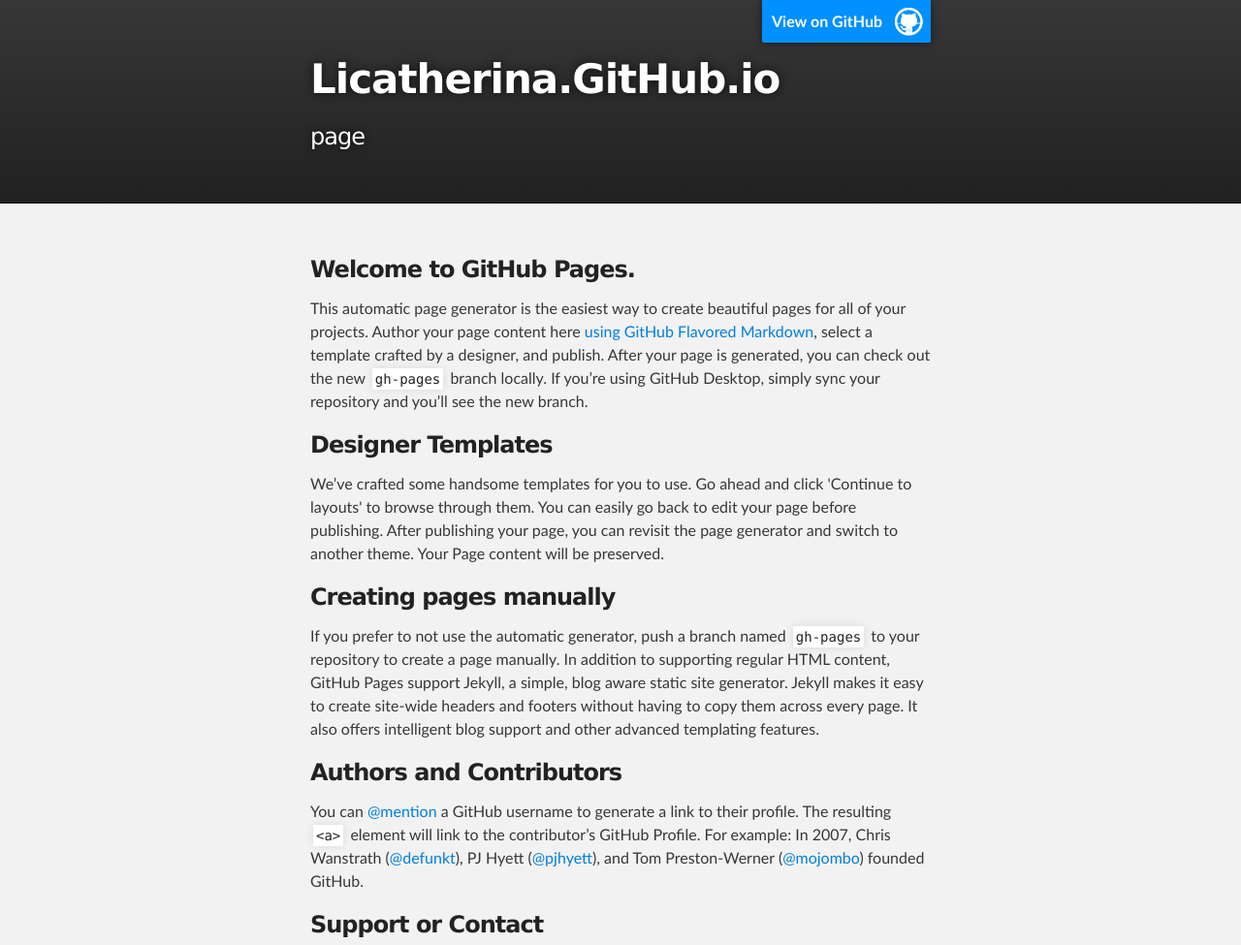
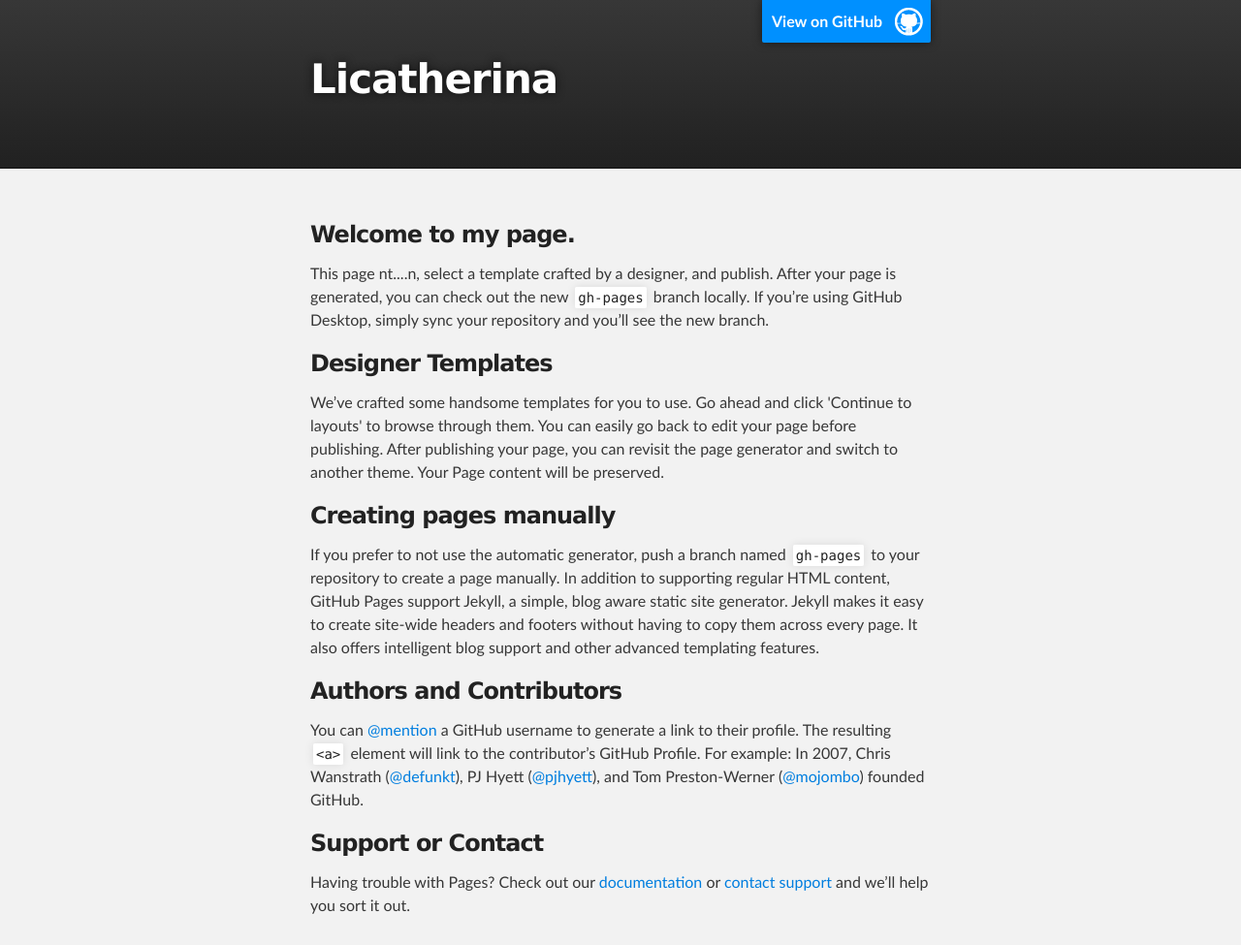
Before and after one commit to licatherina/licatherina.github.io, a plain HTML site: page index.html in a window 1280 px wide. Shown: the top 975 px of the page at 97% size. Drawn offline with Linux system fonts and the light colour scheme.

Commit message:
Update index.html

```diff
--- a/index.html
+++ b/index.html
@@ -18,8 +18,8 @@
         <header class="inner">
           <a id="forkme_banner" href="https://github.com/licatherina">View on GitHub</a>
 
-          <h1 id="project_title">Licatherina.GitHub.io</h1>
-          <h2 id="project_tagline">page</h2>
+          <h1 id="project_title">Licatherina</h1>
+          <h2 id="project_tagline"></h2>
 
         </header>
     </div>
@@ -28,9 +28,9 @@
     <div id="main_content_wrap" class="outer">
       <section id="main_content" class="inner">
         <h3>
-<a id="welcome-to-github-pages" class="anchor" href="#welcome-to-github-pages" aria-hidden="true"><span aria-hidden="true" class="octicon octicon-link"></span></a>Welcome to GitHub Pages.</h3>
+<a id="welcome-to-github-pages" class="anchor" href="#welcome-to-github-pages" aria-hidden="true"><span aria-hidden="true" class="octicon octicon-link"></span></a>Welcome to my page.</h3>
 
-<p>This automatic page generator is the easiest way to create beautiful pages for all of your projects. Author your page content here <a href="https://guides.github.com/features/mastering-markdown/">using GitHub Flavored Markdown</a>, select a template crafted by a designer, and publish. After your page is generated, you can check out the new <code>gh-pages</code> branch locally. If you’re using GitHub Desktop, simply sync your repository and you’ll see the new branch.</p>
+<p>This  page nt....n</a>, select a template crafted by a designer, and publish. After your page is generated, you can check out the new <code>gh-pages</code> branch locally. If you’re using GitHub Desktop, simply sync your repository and you’ll see the new branch.</p>
 
 <h3>
 <a id="designer-templates" class="anchor" href="#designer-templates" aria-hidden="true"><span aria-hidden="true" class="octicon octicon-link"></span></a>Designer Templates</h3>
```
